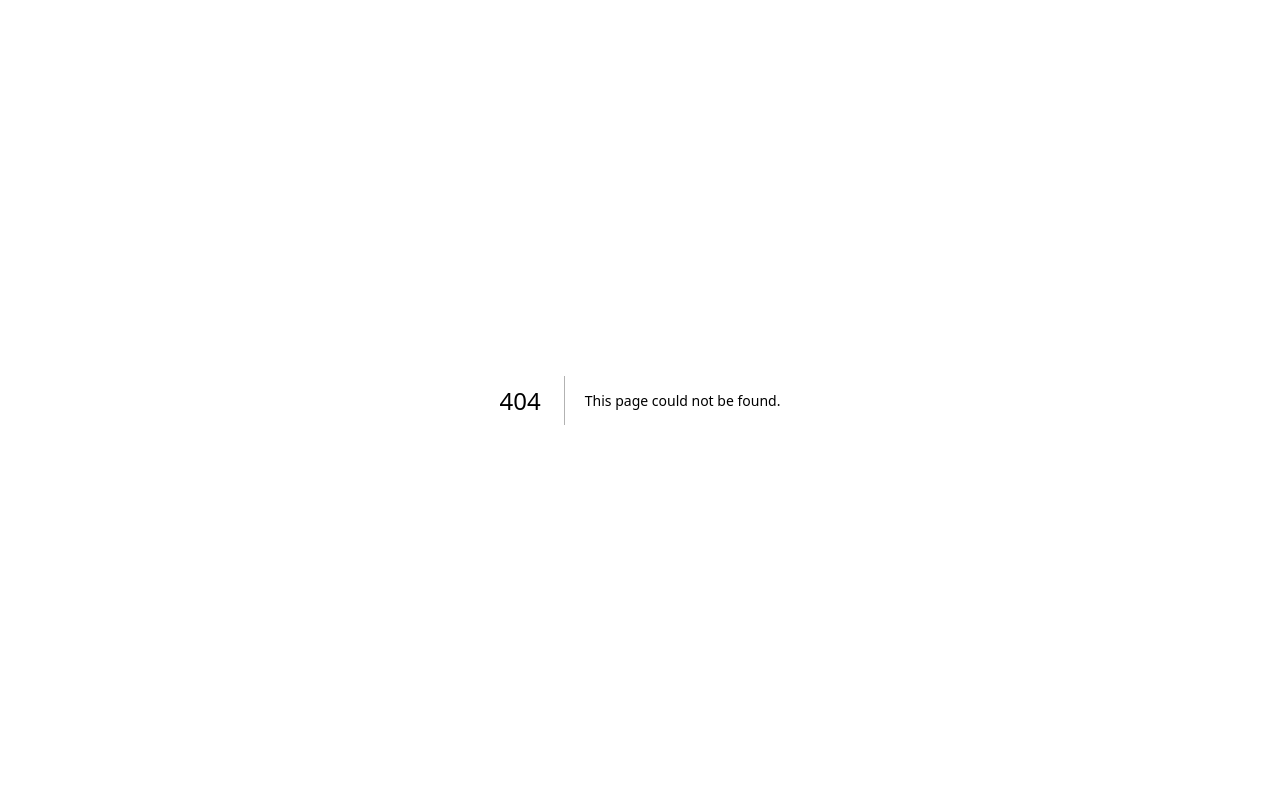
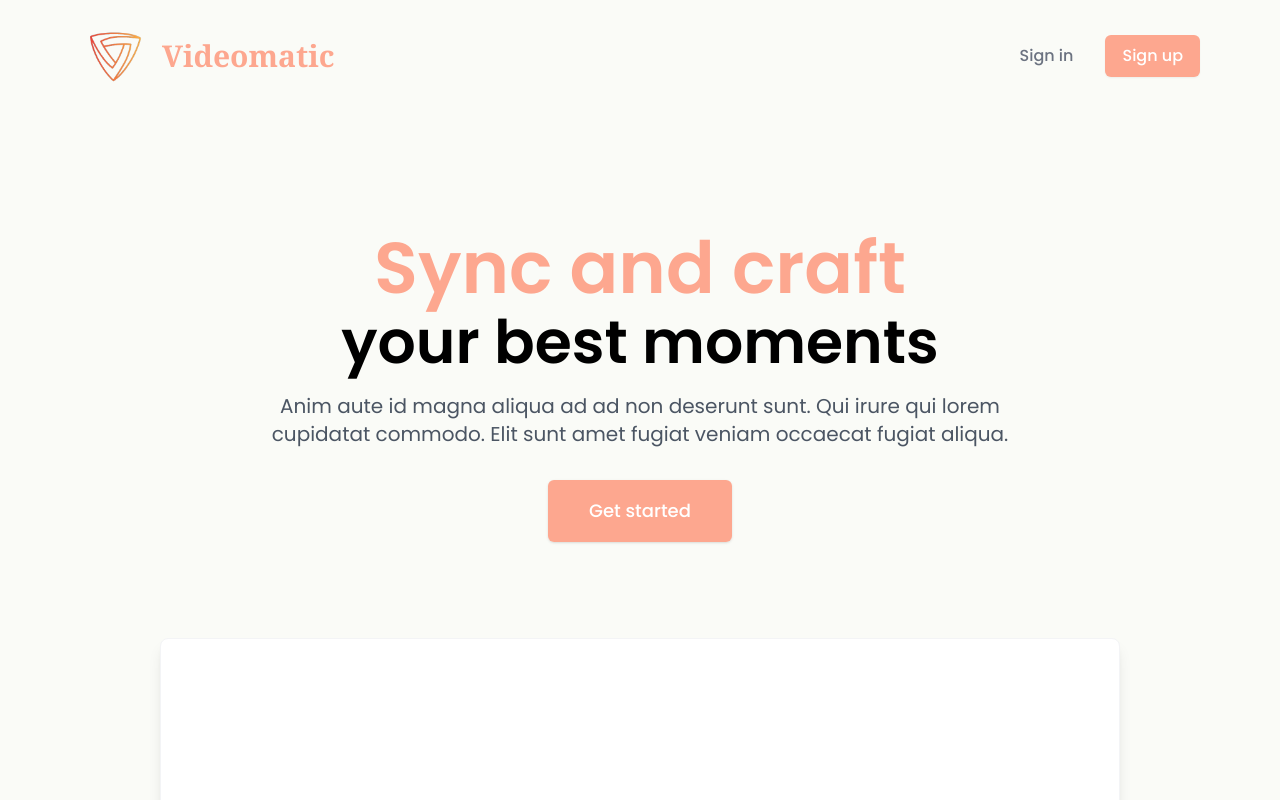
Before and after one commit to weblab-class/michaelzhang27-jefffreyli-alvinzhengq, a Next.js app: page /landing in a window 1280 px wide. Before the commit this address had no page. Shown: the top 800 px of the page. Built offline with nearby package versions, Linux system fonts and the light colour scheme.

Commit message:
landing + logo

```diff
--- a/components/Navbar.jsx
+++ b/components/Navbar.jsx
@@ -4,6 +4,7 @@ import { Fragment } from "react";
 import { Popover, Transition } from "@headlessui/react";
 import { MenuIcon, XIcon } from "@heroicons/react/outline";
 import Link from "next/link";
+import Image from "next/image";
 
 function classNames(...classes) {
   return classes.filter(Boolean).join(" ");
@@ -12,17 +13,19 @@ function classNames(...classes) {
 export default function Navbar() {
   return (
     <header>
-      <Popover className="relative bg-white">
-        <div className="flex justify-between items-center max-w-7xl mx-auto px-4 py-6 sm:px-6 md:justify-start md:space-x-10 lg:px-8">
+      <Popover className="relative">
+        <div className="flex justify-between items-center mx-8 lg:mx-12 px-4 py-6 sm:px-6 md:justify-start md:space-x-10 lg:px-8">
           <div className="flex justify-start lg:w-0 lg:flex-1">
-            <a href="#">
-              <span className="sr-only">Workflow</span>
-              <img
-                className="h-8 w-auto sm:h-10"
-                src="https://tailwindui.com/img/logos/workflow-mark-purple-600-to-indigo-600.svg"
+            <Link href="/" className="flex justify-center items-center space-x-3">
+              <Image
+                className=""
+                width={70}
+                height={70}
+                src="/videomatic-logo-transparent.png"
                 alt=""
               />
-            </a>
+              <span className="font-semibold text-orange text-3xl font-serif">Videomatic</span>
+            </Link>
           </div>
           <div className="-mr-2 -my-2 md:hidden">
             <Popover.Button className="bg-white rounded-md p-2 inline-flex items-center justify-center text-gray-400 hover:text-gray-500 hover:bg-gray-100 focus:outline-none focus:ring-2 focus:ring-inset focus:ring-indigo-500">
@@ -30,7 +33,7 @@ export default function Navbar() {
               <MenuIcon className="h-6 w-6" aria-hidden="true" />
             </Popover.Button>
           </div>
-          <Popover.Group as="nav" className="hidden md:flex space-x-10">
+          {/* <Popover.Group as="nav" className="hidden md:flex space-x-10">
             <Popover className="relative">
               {({ open }) => (
                 <>
@@ -64,7 +67,7 @@ export default function Navbar() {
             >
               Company
             </a>
-          </Popover.Group>
+          </Popover.Group> */}
           <div className="hidden md:flex items-center justify-end md:flex-1 lg:w-0">
             <Link
               href="/signin"
--- a/tailwind.config.ts
+++ b/tailwind.config.ts
@@ -11,6 +11,7 @@ const config: Config = {
       colors: {
         background: "#FAFBF7",
         orange: "#FDA78F",
+        red: "#EB2328",
         darkGrey: "#292524",
       },
       backgroundImage: {},
```
Also changed, not shown: app/landing/Hero.tsx (renamed from app/landingPage/Hero.tsx), app/landing/page.tsx (renamed from app/landingPage/page.tsx), public/videomatic-logo-transparent.png (added).
